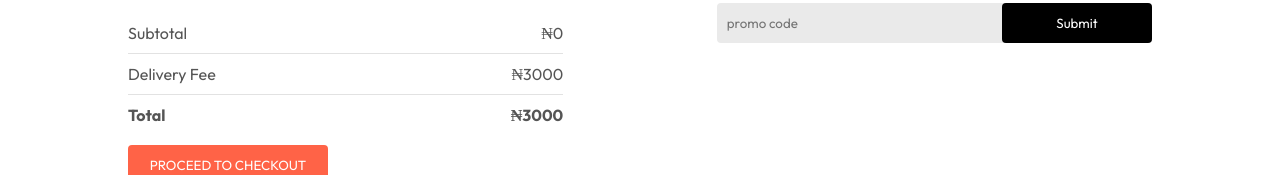
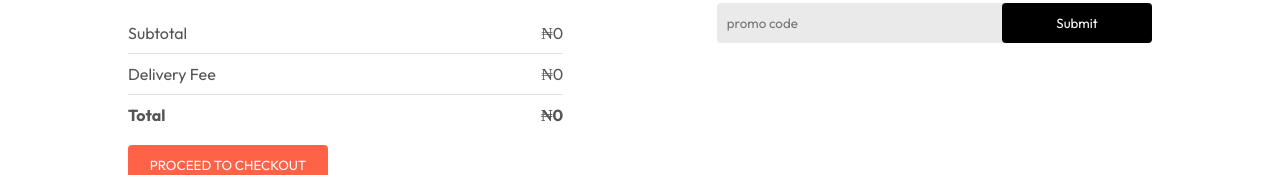
Before and after one commit to UvereAnn/goodfoods, a React (Vite) app in the folder frontend/: page /cart in a window 1280 px wide. Shown: the part 326-501 px from the top of the page. Built offline with nearby package versions, Linux system fonts and the light colour scheme.

Commit message:
Delivery fee logic added

```diff
--- a/frontend/src/pages/Cart/Cart.jsx
+++ b/frontend/src/pages/Cart/Cart.jsx
@@ -72,12 +72,12 @@ const Cart = () => {
             <hr />
             <div className="cart-total-details">
               <p>Delivery Fee</p>
-              <p>₦{3000}</p>
+              <p>₦{getTotalCartAmount() === 0 ? 0 : 3000}</p>
             </div>
             <hr />
             <div className="cart-total-details">
               <b>Total</b>
-              <b>₦{getTotalCartAmount() + 3000}</b>
+              <b>₦{getTotalCartAmount()===0?0:getTotalCartAmount() + 3000}</b>
             </div>
           </div>
           <button onClick={() => navigate("/order")}>
```
